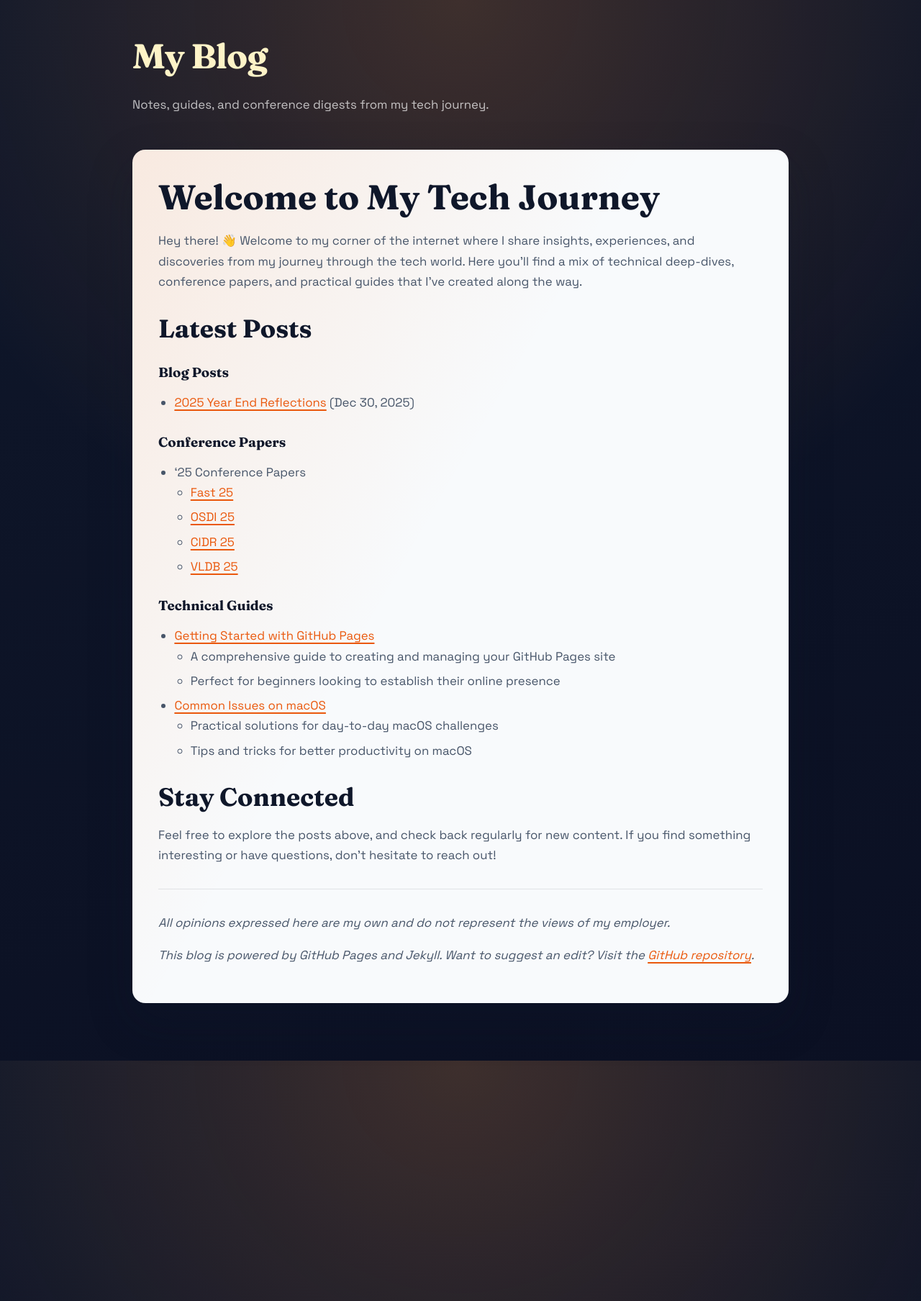
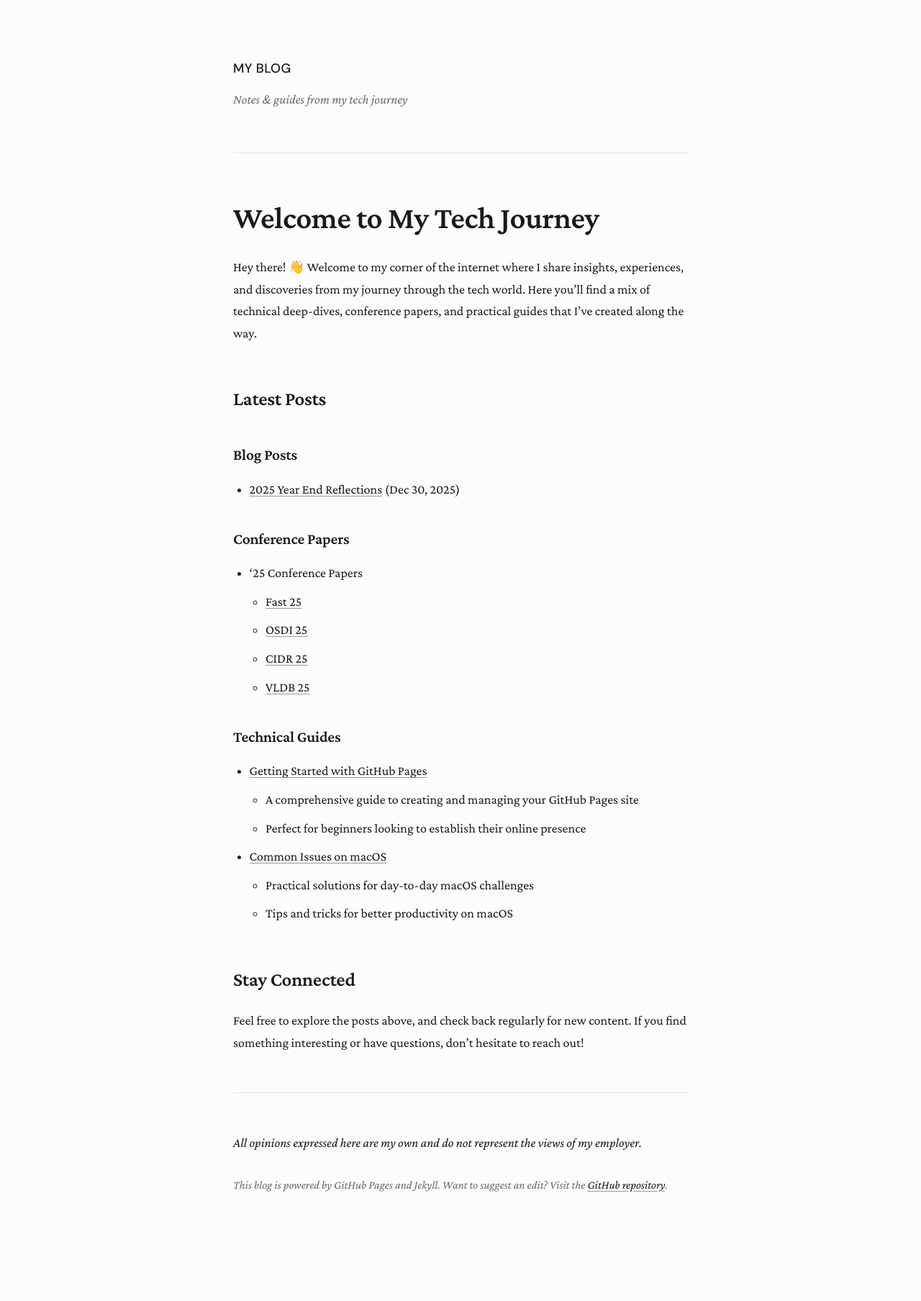
Before and after one commit to plusplusoneplusplus/website, a Jekyll site: the page built from index.md, in a window 1280 px wide. Shown: the whole page at 72% size. Built offline with Jekyll 4.4.1, drawn with Linux system fonts in a browser that asks for light colours.

Commit message:
Update site layout and styling: revised site subtitle for clarity, modified navigation link text, and refreshed CSS styles including font changes, color adjustments, and layout improvements for better readability and aesthetics.

```diff
--- a/_layouts/base.html
+++ b/_layouts/base.html
@@ -12,9 +12,9 @@
     <div class="page">
       <header class="page-header">
         <a class="site-title" href="{{ '/' | relative_url }}">{{ site.title }}</a>
-        <p class="site-subtitle">Notes, guides, and conference digests from my tech journey.</p>
+        <p class="site-subtitle">Notes & guides from my tech journey</p>
         {% if page.url != '/' and page.url != '/index.html' %}
-          <a class="nav-link" href="{{ '/' | relative_url }}">← Back to Main Page</a>
+          <a class="nav-link" href="{{ '/' | relative_url }}">← Home</a>
         {% endif %}
       </header>
       {{ content }}
--- a/assets/style.css
+++ b/assets/style.css
@@ -1,210 +1,240 @@
-@import url("https://fonts.googleapis.com/css2?family=Fraunces:wght@400;600;700&family=Space+Grotesk:wght@300;400;500;600&display=swap");
+@import url("https://fonts.googleapis.com/css2?family=Crimson+Pro:ital,wght@0,400;0,500;0,600;1,400&family=DM+Sans:wght@400;500&display=swap");
 
 :root {
-  --bg: #0f172a;
-  --bg-accent: #0b1023;
-  --panel: #f8fafc;
-  --panel-strong: #ffffff;
-  --ink: #0f172a;
-  --ink-muted: #475569;
-  --accent: #f97316;
-  --accent-strong: #ea580c;
-  --accent-soft: rgba(249, 115, 22, 0.18);
-  --shadow: 0 24px 60px rgba(15, 23, 42, 0.25);
-  --radius: 18px;
+  --bg: #fcfcfc;
+  --ink: #1a1a1a;
+  --ink-muted: #6b6b6b;
+  --ink-faint: #9a9a9a;
+  --accent: #2c2c2c;
+  --border: #e5e5e5;
+  --max-width: 680px;
 }
 
 * {
   box-sizing: border-box;
 }
 
+html {
+  font-size: 18px;
+}
+
 body {
   margin: 0;
-  font-family: "Space Grotesk", "Segoe UI", sans-serif;
+  font-family: "Crimson Pro", Georgia, serif;
   color: var(--ink);
-  background: radial-gradient(circle at top, rgba(251, 146, 60, 0.2), transparent 50%),
-    linear-gradient(160deg, var(--bg), var(--bg-accent));
-  min-height: 100vh;
+  background: var(--bg);
+  line-height: 1.7;
+  -webkit-font-smoothing: antialiased;
 }
 
 .page {
-  max-width: 960px;
+  max-width: var(--max-width);
   margin: 0 auto;
-  padding: 48px 24px 80px;
+  padding: 80px 24px 120px;
+}
+
+.page-header {
+  margin-bottom: 64px;
+  padding-bottom: 32px;
+  border-bottom: 1px solid var(--border);
 }
 
 .site-title {
-  font-family: "Fraunces", "Georgia", serif;
-  font-weight: 700;
-  letter-spacing: -0.02em;
-  font-size: clamp(2rem, 4vw, 3rem);
-  color: #fef3c7;
+  font-family: "DM Sans", sans-serif;
+  font-weight: 500;
+  font-size: 1rem;
+  letter-spacing: 0.02em;
+  color: var(--ink);
   text-decoration: none;
+  text-transform: uppercase;
+}
+
+.site-title:hover {
+  color: var(--ink-muted);
 }
 
 .site-subtitle {
-  margin-top: 8px;
-  color: rgba(255, 255, 255, 0.72);
-  font-size: 1.05rem;
-  max-width: 640px;
-}
-
-.page-header {
-  display: flex;
-  flex-direction: column;
-  gap: 16px;
-  margin-bottom: 32px;
+  margin-top: 12px;
+  color: var(--ink-muted);
+  font-size: 1rem;
+  font-style: italic;
 }
 
 .nav-link {
-  align-self: flex-start;
-  padding: 8px 16px;
-  border-radius: 999px;
-  border: 1px solid rgba(255, 255, 255, 0.35);
-  background: rgba(15, 23, 42, 0.45);
-  color: #fef3c7;
+  display: inline-block;
+  margin-top: 20px;
+  font-family: "DM Sans", sans-serif;
+  font-size: 0.85rem;
+  color: var(--ink-muted);
   text-decoration: none;
-  transition: transform 200ms ease, background 200ms ease, border-color 200ms ease;
+  letter-spacing: 0.01em;
 }
 
 .nav-link:hover {
-  transform: translateY(-2px);
-  background: rgba(249, 115, 22, 0.25);
-  border-color: rgba(249, 115, 22, 0.8);
+  color: var(--ink);
 }
 
 .card {
-  background: var(--panel);
-  border-radius: var(--radius);
-  padding: clamp(24px, 3vw, 36px);
-  box-shadow: var(--shadow);
-  position: relative;
-  overflow: hidden;
-  animation: rise 600ms ease both;
+  background: transparent;
 }
-
-.card::before {
-  content: "";
-  position: absolute;
-  inset: 0;
-  background: linear-gradient(120deg, rgba(249, 115, 22, 0.12), transparent 45%);
-  pointer-events: none;
-}
-
-.card > * {
-  position: relative;
-  z-index: 1;
-  animation: fadeUp 500ms ease both;
-}
-
-.card > *:nth-child(1) { animation-delay: 80ms; }
-.card > *:nth-child(2) { animation-delay: 140ms; }
-.card > *:nth-child(3) { animation-delay: 200ms; }
-.card > *:nth-child(4) { animation-delay: 260ms; }
-.card > *:nth-child(5) { animation-delay: 320ms; }
 
 h1,
 h2,
 h3,
 h4 {
-  font-family: "Fraunces", "Georgia", serif;
+  font-family: "Crimson Pro", Georgia, serif;
+  font-weight: 600;
   color: var(--ink);
-  margin-top: 1.8rem;
-  margin-bottom: 0.6rem;
+  letter-spacing: -0.01em;
 }
 
 h1 {
   margin-top: 0;
-  font-size: clamp(2.2rem, 4vw, 3rem);
+  margin-bottom: 1.5rem;
+  font-size: 2.4rem;
+  line-height: 1.2;
 }
 
 h2 {
-  font-size: clamp(1.6rem, 3vw, 2.2rem);
+  margin-top: 3rem;
+  margin-bottom: 1rem;
+  font-size: 1.5rem;
 }
 
-p,
-li {
-  color: var(--ink-muted);
-  line-height: 1.7;
-  font-size: 1.05rem;
+h3 {
+  margin-top: 2rem;
+  margin-bottom: 0.75rem;
+  font-size: 1.2rem;
+}
+
+h4 {
+  margin-top: 1.5rem;
+  margin-bottom: 0.5rem;
+  font-size: 1rem;
+  font-weight: 500;
+}
+
+p {
+  margin: 0 0 1.5rem;
+  color: var(--ink);
 }
 
 a {
-  color: var(--accent-strong);
-  text-decoration-thickness: 2px;
-  text-underline-offset: 4px;
+  color: var(--ink);
+  text-decoration: underline;
+  text-decoration-color: var(--ink-faint);
+  text-underline-offset: 3px;
+  transition: text-decoration-color 150ms ease;
 }
 
 a:hover {
-  color: var(--accent);
+  text-decoration-color: var(--ink);
 }
 
-ul {
-  padding-left: 1.4rem;
+ul,
+ol {
+  margin: 0 0 1.5rem;
+  padding-left: 1.25rem;
 }
 
-li + li {
-  margin-top: 0.35rem;
+li {
+  margin-bottom: 0.5rem;
+  color: var(--ink);
+}
+
+li ul,
+li ol {
+  margin-top: 0.5rem;
+  margin-bottom: 0;
 }
 
 blockquote {
-  margin: 1.6rem 0;
-  padding: 16px 20px;
-  border-left: 4px solid var(--accent);
-  background: var(--accent-soft);
-  border-radius: 12px;
-  color: var(--ink);
+  margin: 2rem 0;
+  padding: 0 0 0 1.5rem;
+  border-left: 2px solid var(--border);
+  color: var(--ink-muted);
+  font-style: italic;
 }
 
-code,
-pre {
-  font-family: "SFMono-Regular", "Consolas", "Liberation Mono", monospace;
-  font-size: 0.95rem;
+blockquote p {
+  color: var(--ink-muted);
+}
+
+code {
+  font-family: "SF Mono", "Monaco", "Inconsolata", monospace;
+  font-size: 0.9rem;
+  background: #f5f5f5;
+  padding: 2px 6px;
+  border-radius: 3px;
 }
 
 pre {
-  padding: 16px;
-  border-radius: 12px;
-  background: #0f172a;
-  color: #e2e8f0;
+  margin: 2rem 0;
+  padding: 20px 24px;
+  background: #f8f8f8;
+  border: 1px solid var(--border);
+  border-radius: 4px;
   overflow-x: auto;
+}
+
+pre code {
+  background: transparent;
+  padding: 0;
+  font-size: 0.85rem;
+  line-height: 1.6;
 }
 
 hr {
   border: none;
   height: 1px;
-  background: rgba(15, 23, 42, 0.1);
-  margin: 2rem 0;
+  background: var(--border);
+  margin: 3rem 0;
 }
 
-@keyframes rise {
-  from {
-    transform: translateY(12px);
-    opacity: 0;
+em {
+  font-style: italic;
+}
+
+strong {
+  font-weight: 600;
+}
+
+/* Footer-style text */
+p:last-child em {
+  color: var(--ink-muted);
+  font-size: 0.9rem;
+}
+
+@media (max-width: 640px) {
+  html {
+    font-size: 17px;
   }
-  to {
-    transform: translateY(0);
-    opacity: 1;
+
+  .page {
+    padding: 48px 20px 80px;
+  }
+
+  .page-header {
+    margin-bottom: 48px;
+  }
+
+  h1 {
+    font-size: 2rem;
   }
 }
 
-@keyframes fadeUp {
-  from {
-    transform: translateY(10px);
-    opacity: 0;
+/* Print styles */
+@media print {
+  body {
+    background: white;
   }
-  to {
-    transform: translateY(0);
-    opacity: 1;
-  }
-}
 
-@media (max-width: 640px) {
   .page {
-    padding: 36px 18px 60px;
+    max-width: 100%;
+    padding: 0;
   }
 
   .nav-link {
-    width: fit-content;
+    display: none;
   }
 }
```
